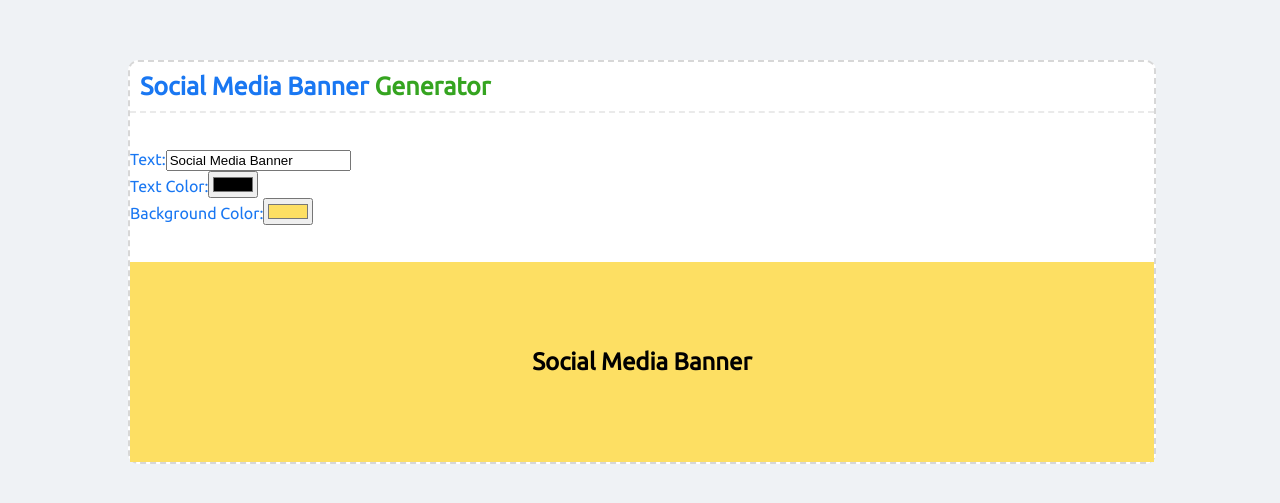
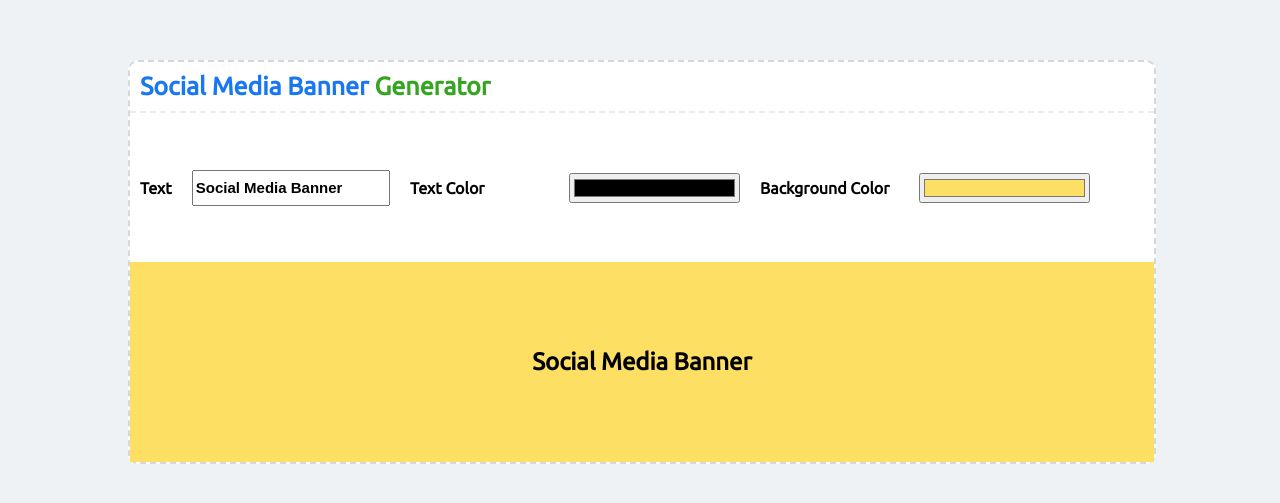
Before and after one commit to stephin007/banner_generator, a React (Create React App) app: page / in a window 1280 px wide. Shown: the part 153-656 px from the top of the page. Built offline with nearby package versions, Linux system fonts and the light colour scheme.

Commit message:
fixed the banner creation tools

```diff
--- a/src/App.css
+++ b/src/App.css
@@ -55,3 +55,42 @@ body {
   font-weight: 900;
   color: #35A420;
 }
+
+.blog-banner-tools-main{
+  display: flex;
+  padding: 10px;
+  height: 30px;
+}
+
+.blog-banner-tools-text, .blog-banner-tools-color, .blog-banner-tools-bg-color{
+  display: flex;
+  align-items: center;
+  width: 250px;
+}
+
+.blog-banner-tools-color, .blog-banner-tools-bg-color{
+  display: flex;
+  align-items: center;
+  width: 350px;
+}
+
+.blog-banner-tools-text input, .blog-banner-tools-color input, .blog-banner-tools-bg-color input{
+  width: 100%;
+  height: 100%;
+  outline: none;
+  font-size: 15px;
+  font-weight: 900;
+  margin-left: 20px;
+}
+
+.blog-banner-tools-text label{
+  color: black;
+  font-weight: 900;
+}
+
+.blog-banner-tools-color label, .blog-banner-tools-bg-color label{
+  margin-left: 20px;
+  color: black;
+  width: 290px;
+  font-weight: 900;
+}
--- a/src/App.js
+++ b/src/App.js
@@ -24,13 +24,13 @@ const BannerGenerator = () => {
       <div className='blog-banner-container'>
         <div className='blog-banner-heading'>
           <p>
-            Social Media Banner <span>Generator</span>{" "}
+            Social Media Banner <span>Generator</span>
           </p>
         </div>
 
         <div className='blog-banner-tools-main'>
           <div className='blog-banner-tools-text'>
-            <label htmlFor='text'>Text:</label>
+            <label htmlFor='text'>Text</label>
             <input
               type='text'
               id='text'
@@ -39,23 +39,23 @@ const BannerGenerator = () => {
             />
           </div>
           <div className='blog-banner-tools-color'>
-            <label htmlFor='color'>Text Color:</label>
+            <label htmlFor='color'>Text Color</label>
             <input
               type='color'
               id='color'
               value={color}
               onChange={handleColorChange}
             />
+          </div>
 
           <div className='blog-banner-tools-bg-color'>
-              <label htmlFor='backgroundColor'>Background Color:</label>
+            <label htmlFor='backgroundColor'>Background Color</label>
             <input
               type='color'
               id='backgroundColor'
               value={backgroundColor}
               onChange={handleBackgroundColorChange}
             />
-            </div>
           </div>
         </div>
         <div
```
Lines whose indentation alone changed are shown as unchanged.
